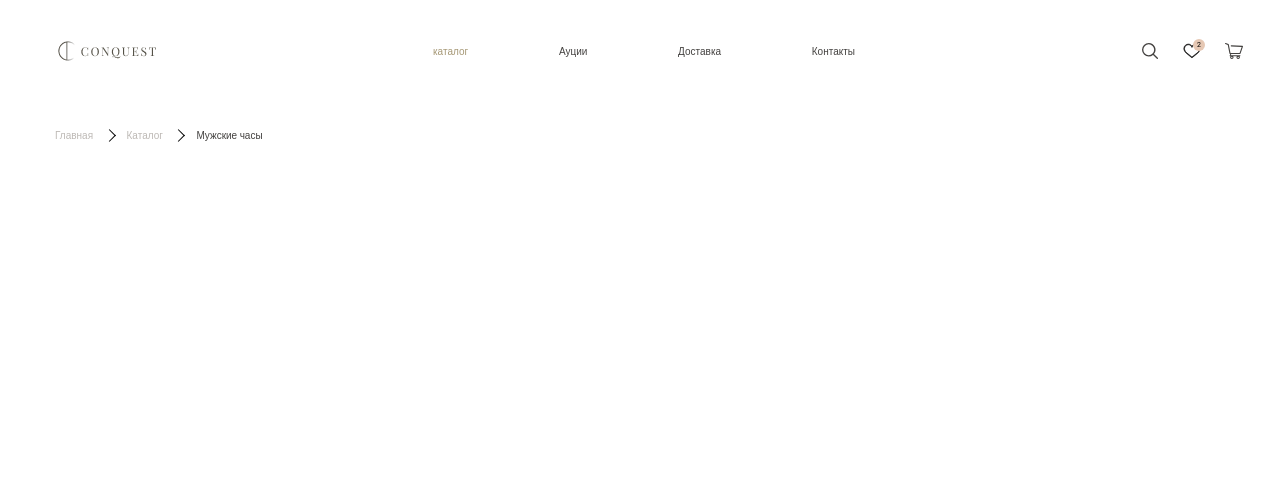
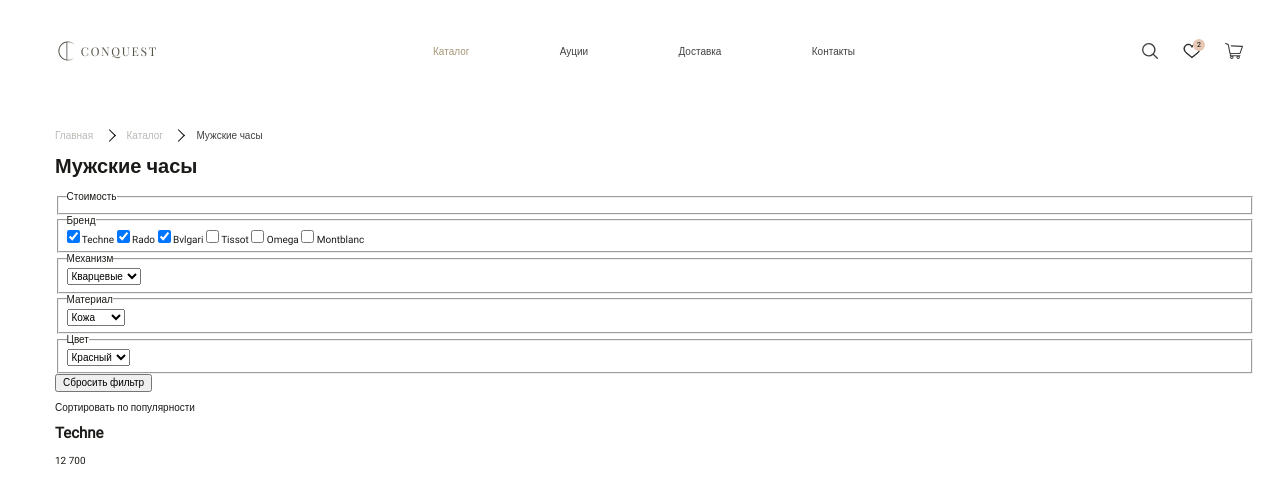
Before and after one commit to props98/Conquest, a website: page source/catalogue.html in a window 1280 px wide. Shown: the top 502 px of the page. Drawn offline with nearby package versions, Linux system fonts and the light colour scheme; files that its build step writes are made by us from their sources.

Commit message:
Добавлена верстка формы и каталога

```diff
--- a/source/catalogue.html
+++ b/source/catalogue.html
@@ -30,7 +30,7 @@
         </div>
 
         <nav class="catalogue-nav catalogue-nav--wrap">
-          <a href="#" class="catalogue-nav__link catalogue-nav__link--active">каталог</a>
+          <a href="#" class="catalogue-nav__link catalogue-nav__link--active">Каталог</a>
           <a href="#" class="catalogue-nav__link">Ауции</a>
           <a href="#" class="catalogue-nav__link">Доставка</a>
           <a href="#" class="catalogue-nav__link">Контакты</a>
@@ -64,6 +64,83 @@
       </nav>
     </div>
   </header>
+  <main class="catalogue catalogue__main">
+    <div class="container">
+      <section class="form">
+        <h1 class="form__title">Мужские часы</h1>
+        <form action="#" method="post" class="form">
+          <fieldset>
+            <legend>Стоимость</legend>
+
+          </fieldset>
+
+          <fieldset>
+            <legend>Бренд</legend>
+            <input type="checkbox" id="Techne" name="brend" value="Techne" checked>
+            <label for="Techne">Techne</label>
+            <input type="checkbox" id="Rado" name="brend" value="Techne" checked>
+            <label for="Rado">Rado</label>
+            <input type="checkbox" id="Bvlgari" name="brend" value="Techne" checked>
+            <label for="Bvlgari">Bvlgari</label>
+            <input type="checkbox" id="Tissot" name="brend" value="Techne">
+            <label for="Tissot">Tissot</label>
+            <input type="checkbox" id="Omega" name="brend" value="Techne">
+            <label for="Omega">Omega</label>
+            <input type="checkbox" id="Montblanc" name="brend" value="Techne">
+            <label for="Montblanc">Montblanc</label>
+          </fieldset>
+
+          <fieldset>
+            <legend>Механизм</legend>
+            <select name="wheel" id="wheel">
+              <option value="quartz">Кварцевые</option>
+            </select>
+          </fieldset>
+
+          <fieldset>
+            <legend>Материал</legend>
+            <select name="material" id="material">
+              <option value="leather">Кожа</option>
+              <option value="metal">Mеталл</option>
+            </select>
+          </fieldset>
+
+          <fieldset>
+            <legend>Цвет</legend>
+            <select name="color" id="color">
+              <option value="red">Красный</option>
+              <option value="black">Черный</option>
+            </select>
+          </fieldset>
+
+          <input type="submit" name="reset" value="Сбросить фильтр">
+
+        </form>
+
+      </section>
+      <!-- /.form -->
+
+      <section class="goods">
+        <div class="catalogue__sort sort">
+          <p class="sort_text">Сортировать по <span>популярности</span></p>
+        </div>
+        <div class="goods__cards cards">
+          <div class="cards__wrapper">
+            <div class="card">
+              <h2 class="card__title">Techne</h2>
+              <p class="card__price">12 700</p>
+              <div class="card__choice">
+                <a href="#" class="card__link-like"></a>
+                <a href="#" class="card__link-basket"></a>
+              </div>
+              <img src="#" alt="" class="card__img">
+            </div>
+          </div>
+        </div>
+      </section>
+      <!-- /.goods -->
+    </div>
+  </main>
 
 </body>
 </html>
```
Also changed, not shown: source/index.html (+1 -1 lines).
